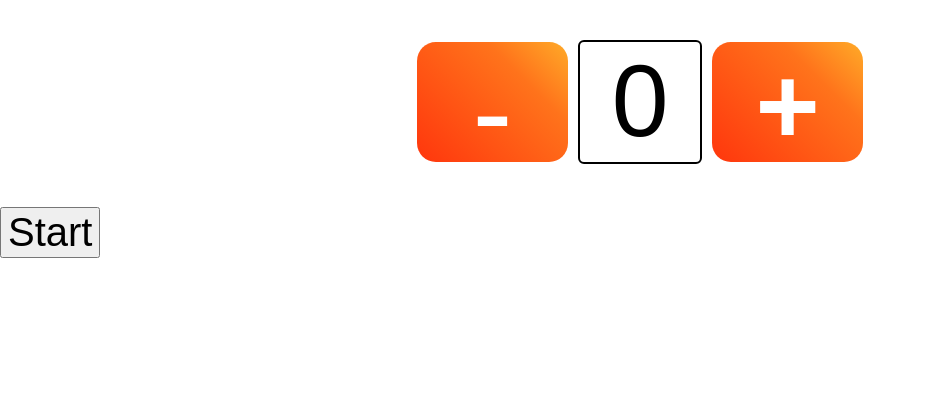
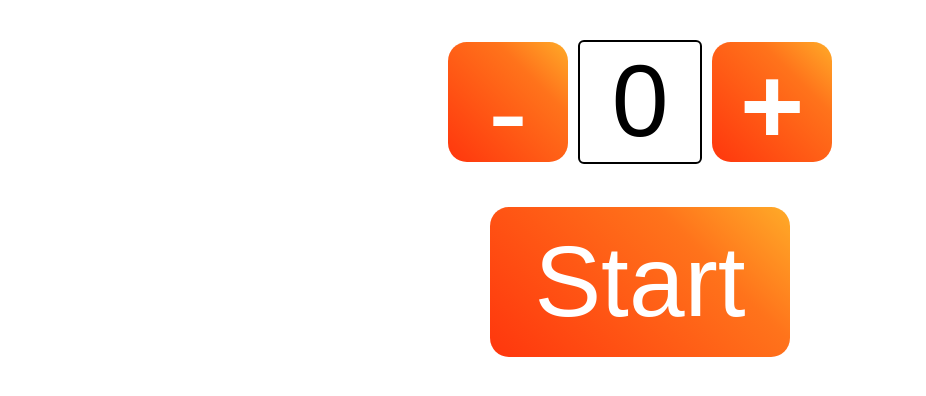
Before and after one commit to galchapman/Scouting-2022, a plain HTML site: page www/start-game.html in a window 1280 px wide. Shown: the part 242-638 px from the top of the page, without its empty margins (0-926 px from the left). Drawn offline with Linux system fonts and the light colour scheme.

Commit message:
Fix start game

```diff
--- a/www/main.css
+++ b/www/main.css
@@ -190,7 +190,7 @@ body {
 
 /* Button Style Class */
 
-.form-style button, .button-style input[type=button], .button-style input[type=submit] {
+.form-style button, .button-style button, .button-style input[type=button], .button-style input[type=submit] {
 	display: inline;
 	user-select: none;
 	background: linear-gradient(45deg, rgba(255,54,13,1) 0%, rgba(255,115,27,1) 70%, rgba(255,171,40,1) 100%);
--- a/www/start-game.html
+++ b/www/start-game.html
@@ -6,15 +6,17 @@
 		<title>Start Games</title>
 	</head>
 	<body style="margin-top:0px ;direction: ltr; align-items: center;">
-		<div class="login-style" style="margin-top:0px ;">
+		<div class="login-style button-style" style="margin-top:0px ;">
 			<h2 class="titan" style="margin-bottom: 20px;">Start Games</h2>
 			<h3 class="titan" style="text-align:center; margin-top: 0 ;margin-bottom: 0;">Match</h3><br>
-			<div class="counter button-style fit" dir="ltr">
-				<input type="button" onclick="dec()" value="-" style="font-size: 120px; height: 120px; "/>
+			<div class="counter fit" dir="ltr">
+				<input type="button" onclick="dec()" value="-" style="font-size: 120px; height: 120px; width: 120px;"/>
 				<input type="number" value="0" id="currentGame" style="width: 120px; height: 120px;" />
-				<input type="button" onclick="inc()" value="+" style="font-weight:bold; font-size:110px; height:120px;"/>
+				<input type="button" onclick="inc()" value="+" style="font-weight:bold; font-size:110px; height:120px;  width: 120px;"/>
 			</div><br>
-			<button style="margin-top: 0; font-size: 40px;" onclick="startGame()">Start</button>
+				<button style="margin: 0; width: 300px; height: 150px; font-size: 100px; display: block; margin-left: auto; margin-right: auto;" onclick="startGame()">Start</button>
+
+			</div>
 		</div>
 	</body>
 	<script>
```
